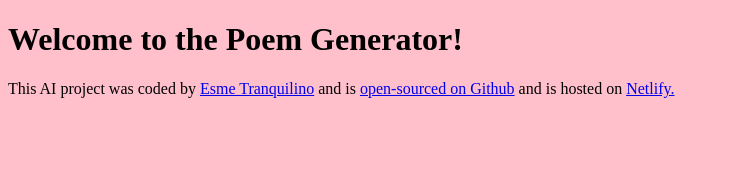
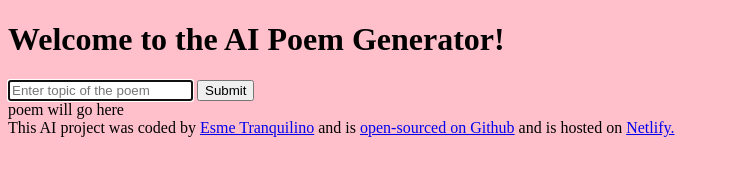
Before and after one commit to esmetranquilino/poems-generator, a plain HTML site: page index.html in a window 1280 px wide. Shown: the whole page, without its empty margins (0-730 px from the left). Drawn offline with Linux system fonts and the light colour scheme.

Commit message:
updated html

```diff
--- a/index.html
+++ b/index.html
@@ -7,8 +7,19 @@
     <title> AI Poem Generator</title>
 </head>
 <body>
-    <h1>Welcome to the Poem Generator!</h1>
+    <header>
+        <h1>Welcome to the AI Poem Generator!</h1>
+    </header>
 
+    <main>
+        <form>
+           <input type="text" placeholder="Enter topic of the poem" autofocus required autocomplete="off"/>
+           <input type="submit" />
+        </form>
+        <div>
+            poem will go here
+        </div>
+    </main>
     <footer>This AI project was coded by <a href="https://github.com/esmetranquilino" target="_blank">Esme Tranquilino</a> and is <a href="https://github.com/esmetranquilino/poems-generator" target="_blank">open-sourced on Github</a> and is hosted on <a href="https://esmepoemgenerator.netlify.app/" target="_blank">Netlify.</a></footer>
     <script src="src/index.js"></script>
 </body>
```
